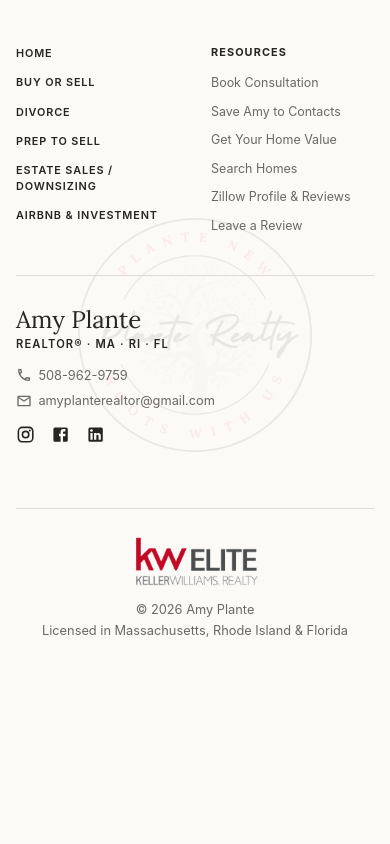
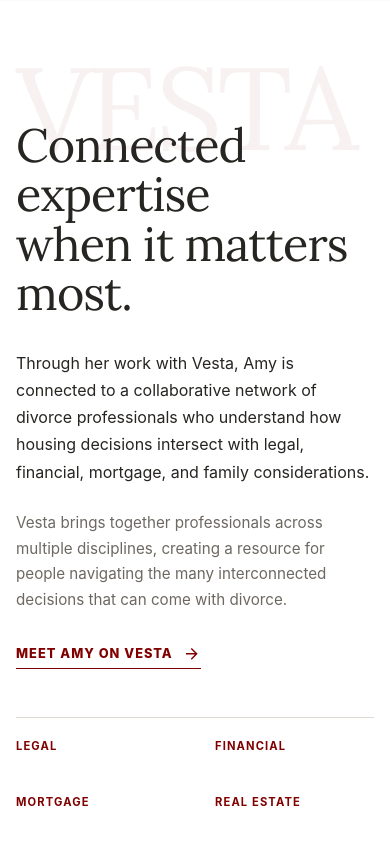
Before and after one commit to splante1060-star/amyp-realtor-website, a React (Vite) app: page /divorce-real-estate in a window 390 px wide. Shown: the part 3880-4724 px from the top of the page. Before the commit the page ends 4550 px from the top, so only its background shows below. Built offline with nearby package versions, Linux system fonts and the light colour scheme.

Commit message:
feat: add Vesta network section

```diff
--- /dev/null
+++ b/src/components/divorce-real-estate/DivorceVestaSection.tsx
@@ -0,0 +1,49 @@
+import ArrowForwardIcon from "@mui/icons-material/ArrowForward";
+
+export default function DivorceVestaSection() {
+  return (
+    <section className="divorce-vesta-section">
+      <div className="container divorce-vesta-container">
+        <div className="divorce-vesta-heading">
+          <h2>
+            Connected expertise <br />
+            when it matters most.
+          </h2>
+        </div>
+
+        <div className="divorce-vesta-content">
+          <p className="divorce-vesta-lead">
+            Through her work with Vesta, Amy is connected to a collaborative
+            network of divorce professionals who understand how housing
+            decisions intersect with legal, financial, mortgage, and family
+            considerations.
+          </p>
+
+          <p>
+            Vesta brings together professionals across multiple disciplines,
+            creating a resource for people navigating the many interconnected
+            decisions that can come with divorce.
+          </p>
+
+          <a
+            href="https://vestadivorce.com/2020/06/04/amy-plante/"
+            target="_blank"
+            rel="noopener noreferrer"
+            className="divorce-vesta-link"
+          >
+            Meet Amy on Vesta
+            <ArrowForwardIcon />
+          </a>
+        </div>
+
+        <div className="divorce-vesta-network">
+          <span>Legal</span>
+          <span>Financial</span>
+          <span>Mortgage</span>
+          <span>Real Estate</span>
+          <span>Family Support</span>
+        </div>
+      </div>
+    </section>
+  );
+}
--- a/src/pages/DivorceRealEstatePage.tsx
+++ b/src/pages/DivorceRealEstatePage.tsx
@@ -3,6 +3,7 @@
 import DivorceHeroSection from "../components/divorce-real-estate/DivorceHeroSection";
 import DivorceApproachSection from "../components/divorce-real-estate/DivorceApproachSection";
 import DivorceHomeDecisionSection from "../components/divorce-real-estate/DivorceHomeDecisionSection";
+import DivorceVestaSection from "../components/divorce-real-estate/DivorceVestaSection";
 
 export default function DivorceRealEstatePage() {
   return (
@@ -10,6 +11,7 @@
       <DivorceHeroSection />
       <DivorceApproachSection />
       <DivorceHomeDecisionSection />
+      <DivorceVestaSection />
     </div>
   );
 }
--- a/src/styles/divorce-real-estate.css
+++ b/src/styles/divorce-real-estate.css
@@ -354,6 +354,155 @@
   color: var(--color-text-soft);
 }
 
+/* ========= VESTA ========= */
+.divorce-vesta-section {
+  padding: 5rem 0;
+  background: var(--color-surface);
+  overflow: hidden;
+}
+
+.divorce-vesta-container {
+  position: relative;
+
+  display: grid;
+  grid-template-columns: 1.05fr 0.95fr;
+  gap: 6rem;
+  align-items: start;
+
+  max-width: 1120px;
+}
+
+.divorce-vesta-container::before {
+  content: "VESTA";
+
+  position: absolute;
+  top: -2.25rem;
+  left: -0.25rem;
+
+  font-family: var(--font-heading);
+  font-size: clamp(7rem, 14vw, 12rem);
+  font-weight: 400;
+  line-height: 1;
+  letter-spacing: -0.04em;
+
+  color: rgba(128, 0, 0, 0.055);
+
+  pointer-events: none;
+  z-index: 0;
+}
+
+.divorce-vesta-heading {
+  position: relative;
+  z-index: 1;
+
+  padding-top: 3.5rem;
+}
+
+.divorce-vesta-heading h2 {
+  max-width: 600px;
+  margin: 0;
+
+  font-family: var(--font-heading);
+  font-size: clamp(3rem, 5vw, 4.5rem);
+  font-weight: 400;
+  line-height: 1.05;
+  letter-spacing: -0.02em;
+
+  color: var(--color-text);
+}
+
+.divorce-vesta-content {
+  position: relative;
+  z-index: 1;
+
+  padding-top: 3.75rem;
+}
+
+.divorce-vesta-lead {
+  margin: 0;
+
+  font-family: var(--font-body);
+  font-size: 1.05rem;
+  line-height: 1.75;
+
+  color: var(--color-text);
+}
+
+.divorce-vesta-content > p:not(.divorce-vesta-lead) {
+  margin: 1.5rem 0 0;
+
+  font-family: var(--font-body);
+  font-size: 1rem;
+  line-height: 1.75;
+
+  color: var(--color-text-soft);
+}
+
+.divorce-vesta-link {
+  display: inline-flex;
+  align-items: center;
+  gap: 0.65rem;
+
+  margin-top: 2rem;
+  padding-bottom: 0.35rem;
+
+  border-bottom: 1px solid var(--color-accent);
+
+  font-family: var(--font-body);
+  font-size: 0.8rem;
+  font-weight: 800;
+  letter-spacing: 0.08em;
+  text-transform: uppercase;
+
+  color: var(--color-accent);
+  text-decoration: none;
+
+  transition:
+    opacity 0.2s ease,
+    gap 0.2s ease;
+}
+
+.divorce-vesta-link svg {
+  width: 1.1rem;
+  height: 1.1rem;
+
+  transition: transform 0.2s ease;
+}
+
+.divorce-vesta-link:hover {
+  opacity: 0.75;
+}
+
+.divorce-vesta-link:hover svg {
+  transform: translateX(4px);
+}
+
+.divorce-vesta-network {
+  grid-column: 1 / -1;
+
+  position: relative;
+  z-index: 1;
+
+  display: flex;
+  justify-content: space-between;
+  gap: 2rem;
+
+  margin-top: 0;
+  padding-top: 1.75rem;
+
+  border-top: 1px solid var(--color-border);
+}
+
+.divorce-vesta-network span {
+  font-family: var(--font-body);
+  font-size: 0.72rem;
+  font-weight: 700;
+  letter-spacing: 0.1em;
+  text-transform: uppercase;
+
+  color: var(--color-accent);
+}
+
 /* ========================================
    RESPONSIVE
 ======================================== */
@@ -539,4 +688,76 @@
     font-size: 0.95rem;
     line-height: 1.7;
   }
+
+  /* ========= VESTA ========= */
+  .divorce-vesta-section {
+    padding: 4rem 0 1.25rem;
+  }
+
+  .divorce-vesta-container {
+    display: block;
+  }
+
+  .divorce-vesta-container::before {
+    top: -1rem;
+    left: 0;
+
+    font-size: clamp(6rem, 30vw, 8rem);
+  }
+
+  .divorce-vesta-heading {
+    padding-top: 3.5rem;
+  }
+
+  .divorce-vesta-heading h2 {
+    font-size: clamp(2.8rem, 12vw, 4rem);
+    line-height: 1.05;
+  }
+
+  .divorce-vesta-content {
+    padding-top: 2rem;
+  }
+
+  .divorce-vesta-lead {
+    font-size: 1rem;
+    line-height: 1.7;
+  }
+
+  .divorce-vesta-content > p:not(.divorce-vesta-lead) {
+    font-size: 0.95rem;
+    line-height: 1.7;
+  }
+
+  .divorce-vesta-network {
+    display: grid;
+    grid-template-columns: 1fr 1fr;
+    gap: 0;
+
+    margin-top: 3rem;
+    padding-top: 0;
+
+    border-top: 1px solid var(--color-border);
+  }
+
+  .divorce-vesta-network span {
+    display: flex;
+    align-items: center;
+
+    min-height: 3.5rem;
+    padding: 1rem 0;
+
+    font-size: 0.7rem;
+    line-height: 1.3;
+    letter-spacing: 0.1em;
+  }
+
+  .divorce-vesta-network span:nth-child(even) {
+    padding-left: 1.25rem;
+  }
+
+  .divorce-vesta-network span:last-child {
+    grid-column: 1 / -1;
+    padding-left: 0;
+    border-left: 0;
+  }
 }
```
